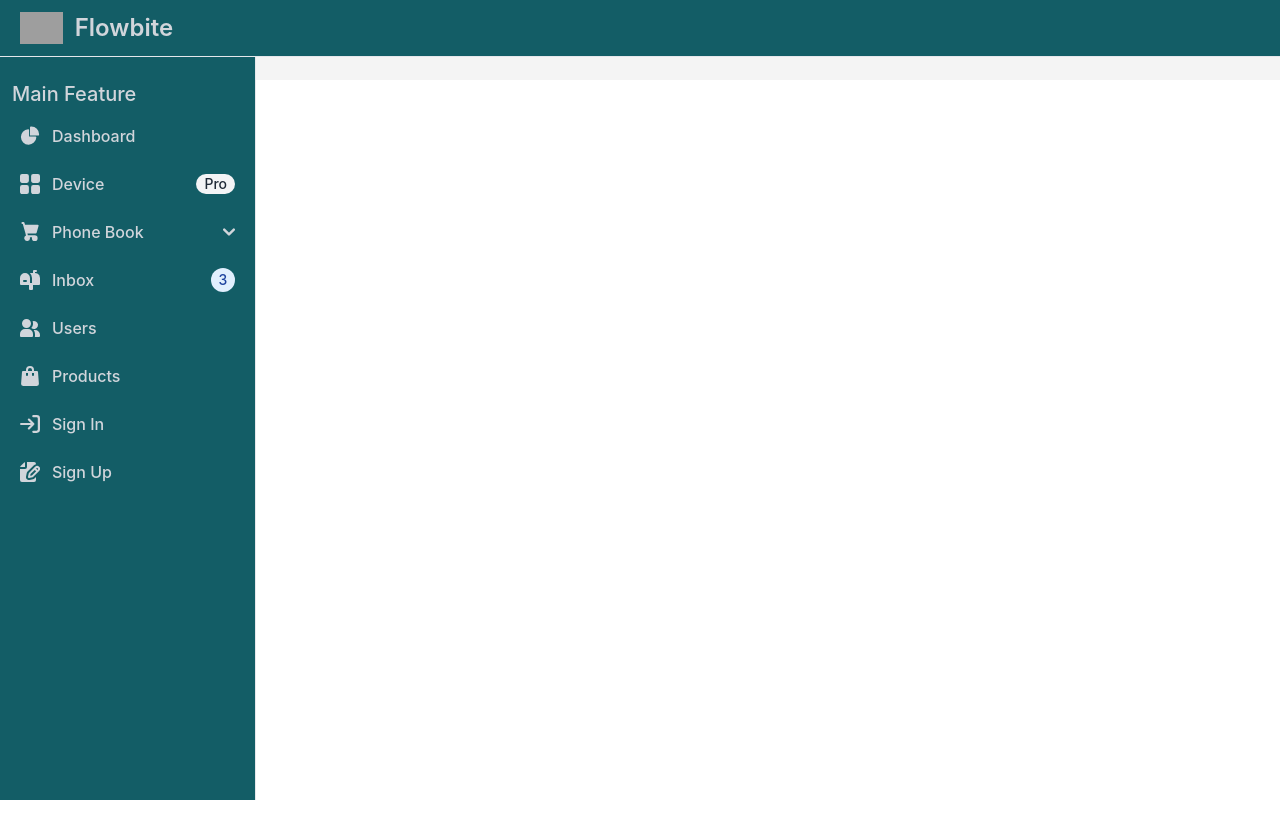
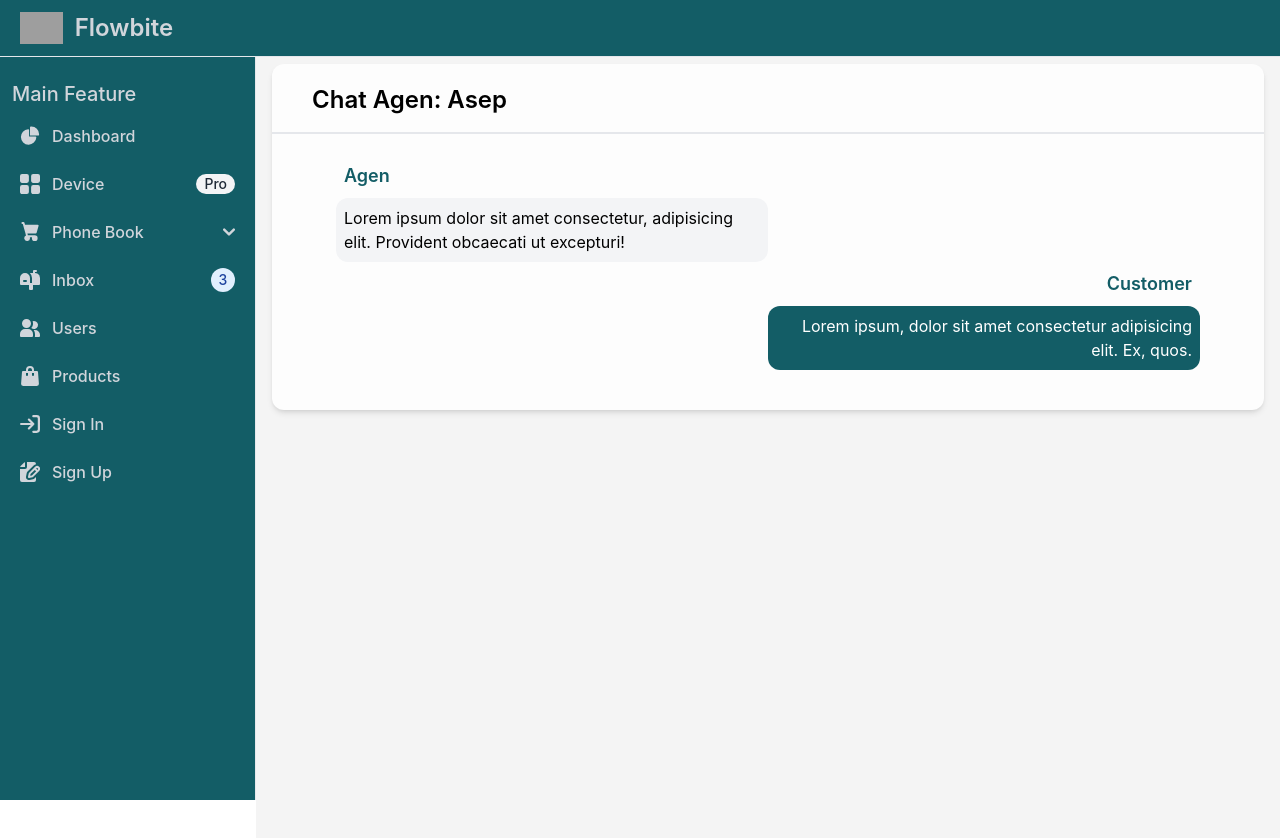
Before and after one commit to projectbinusa/WA-API-Gateway-Client, a React (Create React App) app: page /dashboard/chat-agen in a window 1280 px wide. Shown: the top 838 px of the page. Before the commit the page ends 800 px from the top, so only its background shows below. Built offline with nearby package versions, Linux system fonts and the light colour scheme; grey boxes are pictures that could not be loaded.

Commit message:
ADD Page Agen, Chat Agen, Customer, Chat Customer

```diff
--- a/src/App.js
+++ b/src/App.js
@@ -9,6 +9,10 @@ import { useEffect } from "react";
 import Setting from "./pages/Setting";
 import { initFlowbite } from "flowbite";
 import SidebarComp from "./components/Sidebar";
+import Customer from "./pages/Customer";
+import ChatCustomer from "./pages/ChatCustomer";
+import Agen from "./pages/Agen";
+import ChatAgen from "./pages/ChatAgen";
 
 function App() {
   useEffect(() => {
@@ -17,7 +21,7 @@ function App() {
   return (
     <>
       <SidebarComp />
-      <div className="p-4 mt-12 sm:ml-64 bg-[#F4F4F4]">
+      <div className="p-4 mt-12 sm:ml-64 bg-[#F4F4F4] min-h-screen">
         <BrowserRouter>
           <Routes>
             <Route path="/" element={<Home />} />
@@ -26,6 +30,10 @@ function App() {
             <Route path="/dashboard" element={<Dashboard />} />
             <Route path="/dashboard/device" element={<Device />} />
             <Route path="/dashboard/setting" element={<Setting />} />
+            <Route path="/dashboard/customer" element={<Customer />} />
+            <Route path="/dashboard/chat-customer" element={<ChatCustomer />} />
+            <Route path="/dashboard/agen" element={<Agen />} />
+            <Route path="/dashboard/chat-agen" element={<ChatAgen />} />
           </Routes>
         </BrowserRouter>
       </div>
--- /dev/null
+++ b/src/pages/Agen.jsx
@@ -0,0 +1,62 @@
+import {
+  faEye,
+  faPenToSquare,
+  faTrash,
+} from "@fortawesome/free-solid-svg-icons";
+import { FontAwesomeIcon } from "@fortawesome/react-fontawesome";
+
+function Agen() {
+  return (
+    <>
+      <div className="all card py-5 bg-[#fdfdfd] rounded-xl shadow-md">
+        <div className="agen border-b-2 pb-4">
+          <h1 className="text-2xl font-semibold px-10">Agens</h1>
+        </div>
+        <div className="form px-16 py-5">
+          <table className="items-center bg-transparent w-full border-collapse ">
+            <thead>
+              <tr>
+                <th className="px-6 bg-blueGray-50 text-blueGray-500 align-middle border border-solid border-blueGray-100 py-3 uppercase border-l-0 border-r-0 whitespace-nowrap font-semibold text-left">
+                  No
+                </th>
+                <th className="px-6 bg-blueGray-50 text-blueGray-500 align-middle border border-solid border-blueGray-100 py-3 uppercase border-l-0 border-r-0 whitespace-nowrap font-semibold text-left">
+                  Nama Agen
+                </th>
+                <th className="px-6 bg-blueGray-50 text-blueGray-500 align-middle border border-solid border-blueGray-100 py-3 uppercase border-l-0 border-r-0 whitespace-nowrap font-semibold">
+                  Action
+                </th>
+              </tr>
+            </thead>
+
+            <tbody>
+              <tr>
+                <th className="border-t-0 px-6 align-middle border-l-0 border-r-0 whitespace-nowrap p-4 text-left text-blueGray-700 ">
+                  1
+                </th>
+                <td className="border-t-0 px-6 align-middle border-l-0 border-r-0 whitespace-nowrap p-4 ">
+                  Asep
+                </td>
+                <td className="flex gap-3 justify-center border-t-0 px-6 align-center border-l-0 border-r-0 whitespace-nowrap p-4">
+                  <FontAwesomeIcon
+                    icon={faEye}
+                    className="text-white bg-[#31316A] border rounded-lg p-2 cursor-pointer"
+                  />
+                  <FontAwesomeIcon
+                    icon={faPenToSquare}
+                    className="text-white bg-[#2361CE] border rounded-lg p-2 cursor-pointer"
+                  />
+                  <FontAwesomeIcon
+                    icon={faTrash}
+                    className="text-white bg-[#E11D48] border rounded-lg p-2 cursor-pointer"
+                  />
+                </td>
+              </tr>
+            </tbody>
+          </table>
+        </div>
+      </div>
+    </>
+  );
+}
+
+export default Agen;
--- /dev/null
+++ b/src/pages/ChatAgen.jsx
@@ -0,0 +1,39 @@
+// import { FontAwesomeIcon } from "@fortawesome/react-fontawesome";
+
+function ChatAgen() {
+  return (
+    <>
+      <div className="all card py-5 bg-[#fdfdfd] rounded-xl shadow-md">
+        <div className="chat-agen border-b-2 pb-4">
+          <h1 className="text-2xl font-semibold px-10">Chat Agen: Asep</h1>
+        </div>
+        <div className="px-16 py-5">
+          <div className="grid grid-cols-12">
+            <div className="col-span-6">
+              <div className="p-2 text-lg font-semibold text-[#135D66]">
+                Agen
+              </div>
+              <div className="bg-gray-100 p-2 rounded-xl">
+                Lorem ipsum dolor sit amet consectetur, adipisicing elit.
+                Provident obcaecati ut excepturi!
+              </div>
+            </div>
+          </div>
+          <div className="grid grid-cols-12">
+            <div className="col-end-13 col-span-6 text-right ml-auto">
+              <div className="p-2 text-lg font-semibold text-[#135D66]">
+                Customer
+              </div>
+              <p className="bg-[#135D66] text-white p-2 rounded-xl w-fit">
+                Lorem ipsum, dolor sit amet consectetur adipisicing elit. Ex,
+                quos.
+              </p>
+            </div>
+          </div>
+        </div>
+      </div>
+    </>
+  );
+}
+
+export default ChatAgen;
--- /dev/null
+++ b/src/pages/ChatCustomer.jsx
@@ -0,0 +1,39 @@
+// import { FontAwesomeIcon } from "@fortawesome/react-fontawesome";
+
+function ChatCustomer() {
+  return (
+    <>
+      <div className="all card py-5 bg-[#fdfdfd] rounded-xl shadow-md">
+        <div className="chat-customer border-b-2 pb-4">
+          <h1 className="text-2xl font-semibold px-10">Chat Customer: Agus</h1>
+        </div>
+        <div className="px-16 py-5">
+          <div className="grid grid-cols-12">
+            <div className="col-span-6">
+              <div className="p-2 text-lg font-semibold text-[#135D66]">
+                Agen
+              </div>
+              <div className="bg-gray-100 p-2 rounded-xl">
+                Lorem ipsum dolor sit amet consectetur, adipisicing elit.
+                Provident obcaecati ut excepturi!
+              </div>
+            </div>
+          </div>
+          <div className="grid grid-cols-12">
+            <div className="col-end-13 col-span-6 text-right ml-auto">
+              <div className="p-2 text-lg font-semibold text-[#135D66]">
+                Customer
+              </div>
+              <p className="bg-[#135D66] text-white p-2 rounded-xl w-fit">
+                Lorem ipsum, dolor sit amet consectetur adipisicing elit. Ex,
+                quos.
+              </p>
+            </div>
+          </div>
+        </div>
+      </div>
+    </>
+  );
+}
+
+export default ChatCustomer;
--- /dev/null
+++ b/src/pages/Customer.jsx
@@ -0,0 +1,62 @@
+import {
+  faEye,
+  faPenToSquare,
+  faTrash,
+} from "@fortawesome/free-solid-svg-icons";
+import { FontAwesomeIcon } from "@fortawesome/react-fontawesome";
+
+function Customer() {
+  return (
+    <>
+      <div className="all card py-5 bg-[#fdfdfd] rounded-xl shadow-md">
+        <div className="customer border-b-2 pb-4">
+          <h1 className="text-2xl font-semibold px-10">Customers</h1>
+        </div>
+        <div className="form px-16 py-5">
+          <table className="items-center bg-transparent w-full border-collapse ">
+            <thead>
+              <tr>
+                <th className="px-6 bg-blueGray-50 text-blueGray-500 align-middle border border-solid border-blueGray-100 py-3 uppercase border-l-0 border-r-0 whitespace-nowrap font-semibold text-left">
+                  No
+                </th>
+                <th className="px-6 bg-blueGray-50 text-blueGray-500 align-middle border border-solid border-blueGray-100 py-3 uppercase border-l-0 border-r-0 whitespace-nowrap font-semibold text-left">
+                  Nama Customer
+                </th>
+                <th className="px-6 bg-blueGray-50 text-blueGray-500 align-middle border border-solid border-blueGray-100 py-3 uppercase border-l-0 border-r-0 whitespace-nowrap font-semibold">
+                  Action
+                </th>
+              </tr>
+            </thead>
+
+            <tbody>
+              <tr>
+                <th className="border-t-0 px-6 align-middle border-l-0 border-r-0 whitespace-nowrap p-4 text-left text-blueGray-700 ">
+                  1
+                </th>
+                <td className="border-t-0 px-6 align-middle border-l-0 border-r-0 whitespace-nowrap p-4 ">
+                  Agus Supriadi
+                </td>
+                <td className="flex gap-3 justify-center border-t-0 px-6 align-center border-l-0 border-r-0 whitespace-nowrap p-4">
+                  <FontAwesomeIcon
+                    icon={faEye}
+                    className="text-white bg-[#31316A] border rounded-lg p-2 cursor-pointer"
+                  />
+                  <FontAwesomeIcon
+                    icon={faPenToSquare}
+                    className="text-white bg-[#2361CE] border rounded-lg p-2 cursor-pointer"
+                  />
+                  <FontAwesomeIcon
+                    icon={faTrash}
+                    className="text-white bg-[#E11D48] border rounded-lg p-2 cursor-pointer"
+                  />
+                </td>
+              </tr>
+            </tbody>
+          </table>
+        </div>
+      </div>
+    </>
+  );
+}
+
+export default Customer;
--- a/src/pages/Setting.jsx
+++ b/src/pages/Setting.jsx
@@ -41,7 +41,7 @@ function Setting() {
                   <FontAwesomeIcon icon={faComment} />
                 </span>
                 <input
-                  className="appearance-none border border-gray-200 border-gray-200 rounded-r-lg w-full py-2 px-3 text-gray-700 leading-tight focus:outline-none focus:shadow-outline"
+                  className="appearance-none border border-gray-200 rounded-r-lg w-full py-2 px-3 text-gray-700 leading-tight focus:outline-none focus:shadow-outline"
                   name="name"
                   id="name"
                   type="text"
```
Also changed, not shown: src/components/image/logo.jpg (added), src/components/image/logo.png (added).
